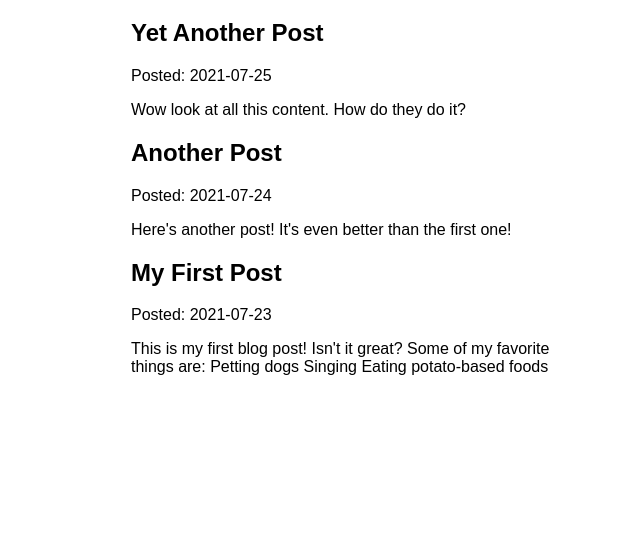
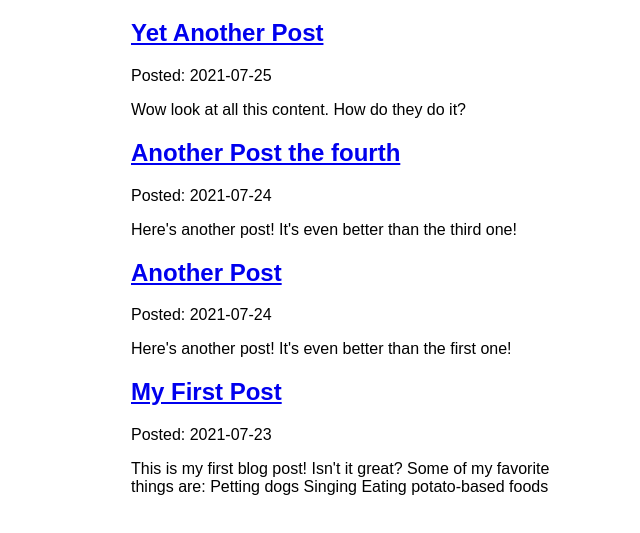
Before and after one commit to Skyz03/Gatsby-first, a Gatsby site: page /blog in a window 1280 px wide. Shown: the part 157-690 px from the top of the page, without its empty margins (299-939 px from the left). Built offline with nearby package versions, Linux system fonts and the light colour scheme; Gatsby itself is replaced by a stand-in of ours.

Commit message:
update in the part 6 of the blog

```diff
--- /dev/null
+++ b/blog/four.mdx
@@ -0,0 +1,7 @@
+---
+title: "Another Post the fourth"
+date: "2021-07-24"
+slug: "another-post"
+---
+
+Here's another post! It's even better than the third one!
--- a/src/pages/blog/index.js
+++ b/src/pages/blog/index.js
@@ -1,5 +1,5 @@
 import * as React from 'react'
-import { graphql } from 'gatsby'
+import { Link, graphql } from 'gatsby'
 import Layout from '../../components/layout'
 import Seo from '../../components/seo'
 
@@ -10,7 +10,11 @@ const BlogPage = ({ data }) => {
         {
           data.allMdx.nodes.map((node) => (
             <article key={node.id}>
-              <h2>{node.frontmatter.title}</h2>
+              <h2>
+                <Link to={`/blog/${node.frontmatter.slug}`}>
+                  {node.frontmatter.title}
+                </Link>
+              </h2>
               <p>Posted: {node.frontmatter.date}</p>
               <p>{node.excerpt}</p>
             </article>
@@ -28,6 +32,7 @@ query {
       frontmatter {
         date(formatString: "")
         title
+        slug
       }
       id
       excerpt
```
Also changed, not shown: src/pages/blog/{mdx.frontmatter__slug}.js (+16 -3 lines).
